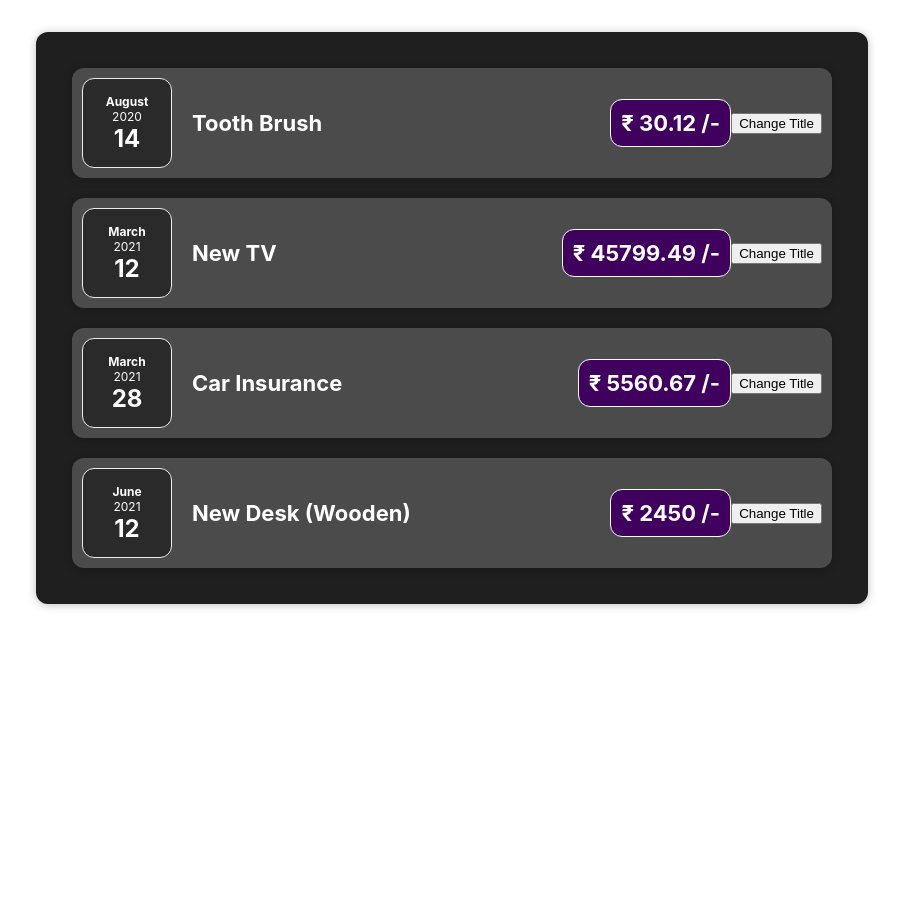
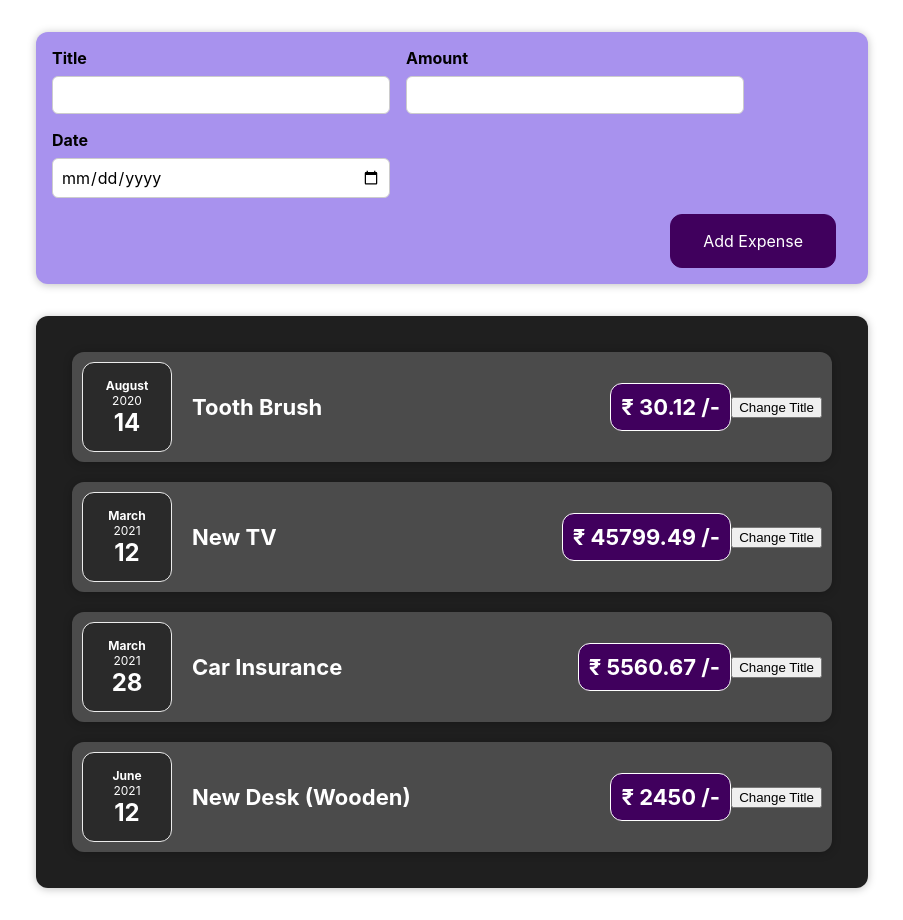
Before and after one commit to kiran-rhv/Demo-reactjs, a React (Create React App) app: page / in a window 1280 px wide. Shown: the whole page, without its empty margins (188-1091 px from the left). Before the commit the page ends 800 px from the top, so only its background shows below. Built offline with nearby package versions, Linux system fonts and the light colour scheme.

Commit message:
Form Input

```diff
--- a/src/App.js
+++ b/src/App.js
@@ -1,6 +1,7 @@
 import React from "react";
 import Expenses from "./components/Expenses";
 import "./App.css";
+import NewExpense from "./components/NewExpense";
 
 const App = () => {
   const expenses = [
@@ -32,6 +33,7 @@
 
   return (
     <div>
+      <NewExpense />
       <Expenses items={expenses} />
     </div>
   );
--- /dev/null
+++ b/src/components/ExpenseForm/index.js
@@ -0,0 +1,90 @@
+import React, { useState } from "react";
+import "./style.css";
+
+const ExpenseForm = () => {
+  const [enteredTitle, setEnteredTitle] = useState("");
+  const [enteredAmount, setEnteredAmount] = useState("");
+  const [enteredDate, setEnteredDate] = useState("");
+
+  // const [userInput, setUserInput] = useState({
+  //   enteredTitle: "",
+  //   enteredAmount: "",
+  //   enteredDate: "",
+  // });
+
+  const titleChangeHandler = (event) => {
+    setEnteredTitle(event.target.value);
+    // setUserInput((prevState) => {
+    //   return { ...prevState, enteredTitle: event.target.value };
+    // });
+  };
+
+  const amountChangeHandler = (event) => {
+    setEnteredAmount(event.target.value);
+    // setUserInput({
+    //   ...userInput,
+    //   enteredAmount: event.target.value,
+    // });
+  };
+
+  const dateChangeHandler = (event) => {
+    setEnteredDate(event.target.value);
+    // setUserInput({
+    //   ...userInput,
+    //   enteredDate: event.target.value,
+    // });
+  };
+
+  const submitHandler = (event) => {
+    event.preventDefault();
+
+    const expenseData = {
+      title: enteredTitle,
+      amount: enteredAmount,
+      date: new Date(enteredDate),
+    };
+    setEnteredTitle("");
+    setEnteredAmount("");
+    setEnteredDate("");
+  };
+
+  return (
+    <form onSubmit={submitHandler}>
+      <div className="new-expense__controls">
+        <div className="new-expense__control">
+          <label>Title</label>
+          <input
+            type="text"
+            value={enteredTitle}
+            onChange={titleChangeHandler}
+          />
+        </div>
+        <div className="new-expense__control">
+          <label>Amount</label>
+          <input
+            type="number"
+            min="0.01"
+            step="0.01"
+            value={enteredAmount}
+            onChange={amountChangeHandler}
+          />
+        </div>
+        <div className="new-expense__control">
+          <label>Date</label>
+          <input
+            type="date"
+            min="2020-01-01"
+            max="2025-12-31"
+            value={enteredDate}
+            onChange={dateChangeHandler}
+          />
+        </div>
+      </div>
+      <div className="new-expense__actions">
+        <button type="submit">Add Expense</button>
+      </div>
+    </form>
+  );
+};
+
+export default ExpenseForm;
--- /dev/null
+++ b/src/components/ExpenseForm/style.css
@@ -0,0 +1,26 @@
+.new-expense__controls {
+  display: flex;
+  flex-wrap: wrap;
+  gap: 1rem;
+  margin-bottom: 1rem;
+  text-align: left;
+}
+
+.new-expense__control label {
+  font-weight: bold;
+  margin-bottom: 0.5rem;
+  display: block;
+}
+
+.new-expense__control input {
+  font: inherit;
+  padding: 0.5rem;
+  border-radius: 6px;
+  border: 1px solid #ccc;
+  width: 20rem;
+  max-width: 100%;
+}
+
+.new-expense__actions {
+  text-align: right;
+}
--- a/src/components/ExpenseItem.js
+++ b/src/components/ExpenseItem.js
@@ -5,6 +5,7 @@
 
 const ExpenseItem = (props) => {
   const [title, setTitle] = useState(props.title);
+  console.log("Expense Item is evaluated by react");
 
   const clickHandler = () => {
     setTitle("Updated!!");
--- /dev/null
+++ b/src/components/NewExpense/index.js
@@ -0,0 +1,13 @@
+import React from "react";
+import "./style.css";
+import ExpenseForm from "../ExpenseForm";
+
+const NewExpense = () => {
+  return (
+    <div className="new-expense">
+      <ExpenseForm />
+    </div>
+  );
+};
+
+export default NewExpense;
--- /dev/null
+++ b/src/components/NewExpense/style.css
@@ -0,0 +1,38 @@
+.new-expense {
+  background-color: #a892ee;
+  padding: 1rem;
+  margin: 2rem auto;
+  width: 50rem;
+  max-width: 95%;
+  border-radius: 12px;
+  text-align: center;
+  box-shadow: 0 1px 8px rgba(0, 0, 0, 0.25);
+}
+
+.new-expense button {
+  font: inherit;
+  cursor: pointer;
+  padding: 1rem 2rem;
+  border: 1px solid #40005d;
+  background-color: #40005d;
+  color: white;
+  border-radius: 12px;
+  margin-right: 1rem;
+}
+
+.new-expense button:hover,
+.new-expense button:active {
+  background-color: #510674;
+  border-color: #510674;
+}
+
+.new-expense button.alternative {
+  color: #220131;
+  border-color: transparent;
+  background-color: transparent;
+}
+
+.new-expense button.alternative:hover,
+.new-expense button.alternative:active {
+  background-color: #ddb3f8;
+}
```
